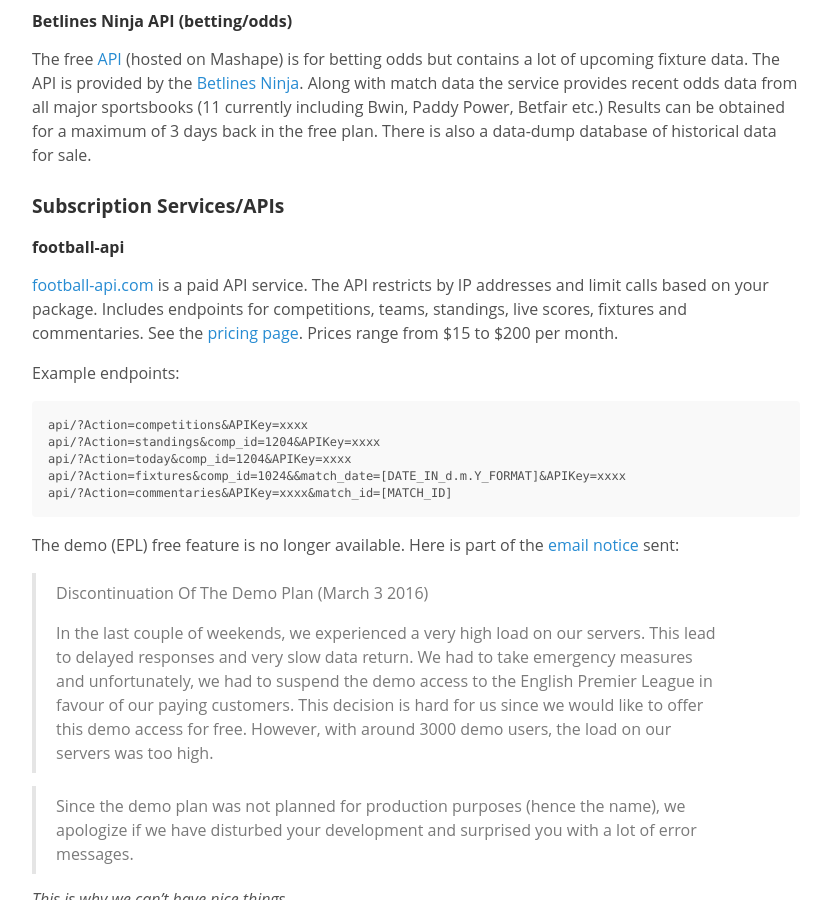
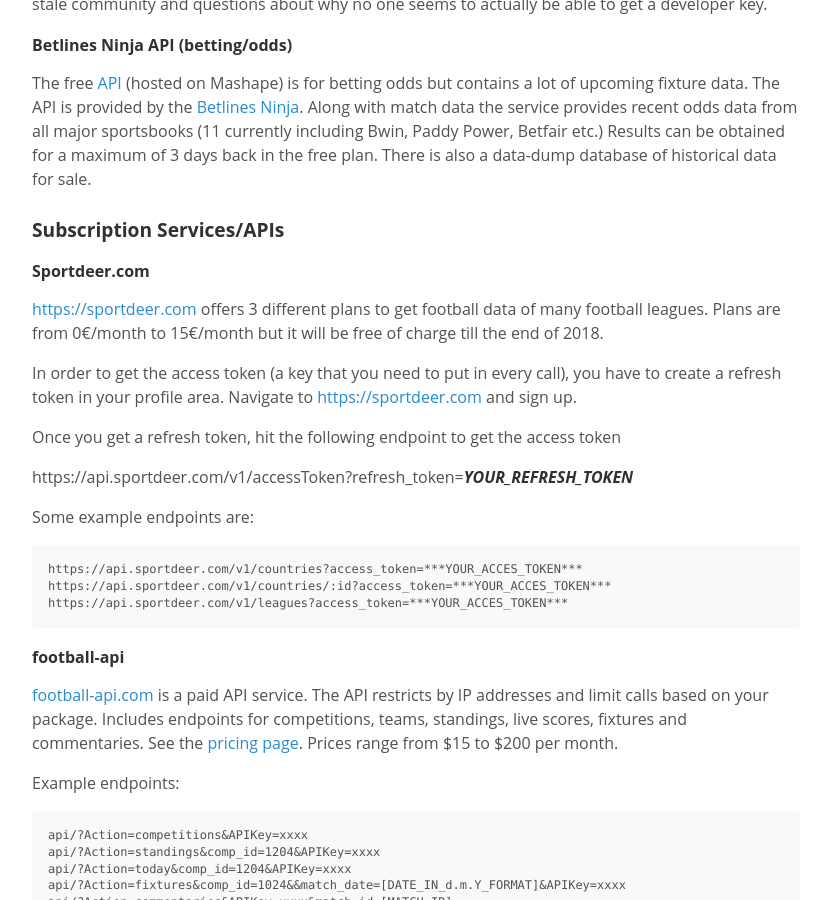
Before and after one commit to jokecamp/jokecamp.com, a Jekyll site: the page built from _posts/2014-03-08-guide-to-football-and-soccer-data-and-apis.markdown, in a window 1280 px wide and 900 px high, scrolled down 4513 px. Shown: the whole window, without its empty margins (224-1052 px from the left). Built offline with Jekyll 4.4.1, drawn with Linux system fonts in a browser that asks for light colours; Markdown is read by kramdown in place of the engine named in the settings.

Commit message:
Update 2014-03-08-guide-to-football-and-soccer-data-and-apis.markdown
Added sportdeer.com

```diff
--- a/_posts/2014-03-08-guide-to-football-and-soccer-data-and-apis.markdown
+++ b/_posts/2014-03-08-guide-to-football-and-soccer-data-and-apis.markdown
@@ -35,6 +35,7 @@ Jump to a specific source:
   - [openfooty API](#openfooty) (hard to get an API Key)
   - [betlines ninja API](#betlinesNinja) (RESTful API on Mashape)
 - Commercial APIs
+  - [sportdeer.com](#sportdeer)
   - [football-api.com](#footballapi)
   - [CrowdScores and FastestLiveScores API](#CrowdScores)
   - [SPAPI](#spapi)
@@ -221,6 +222,24 @@ The free [API](https://market.mashape.com/arisalexis/soccer-odds) (hosted on Mas
 
 <a name="commerical"></a>
 ### Subscription Services/APIs
+
+<a name="sportdeer"></a>
+####Sportdeer.com
+
+[https://sportdeer.com](https://sportdeer.com) offers 3 different plans to get football data of many football leagues. Plans are from 0€/month to 15€/month but it will be free of charge till the end of 2018.
+
+In order to get the access token (a key that you need to put in every call), you have to create a refresh token in your profile area. Navigate to [https://sportdeer.com](https://sportdeer.com) and sign up.
+
+Once you get a refresh token, hit the following endpoint to get the access token
+
+https://api.sportdeer.com/v1/accessToken?refresh_token=***YOUR_REFRESH_TOKEN***
+
+Some example endpoints are:
+
+    https://api.sportdeer.com/v1/countries?access_token=***YOUR_ACCES_TOKEN***
+    https://api.sportdeer.com/v1/countries/:id?access_token=***YOUR_ACCES_TOKEN***
+    https://api.sportdeer.com/v1/leagues?access_token=***YOUR_ACCES_TOKEN***
+
 
 <a name="footballapi"></a>
 #### football-api
```
